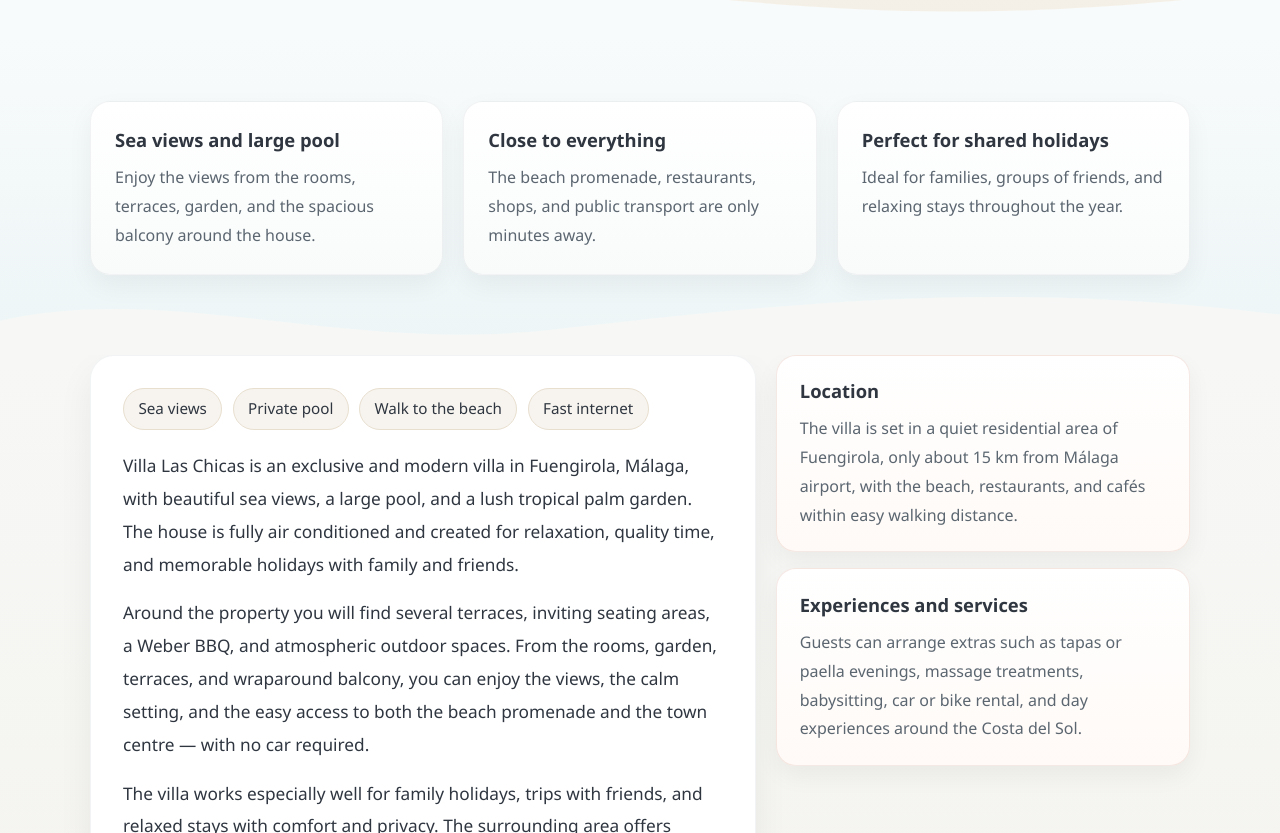
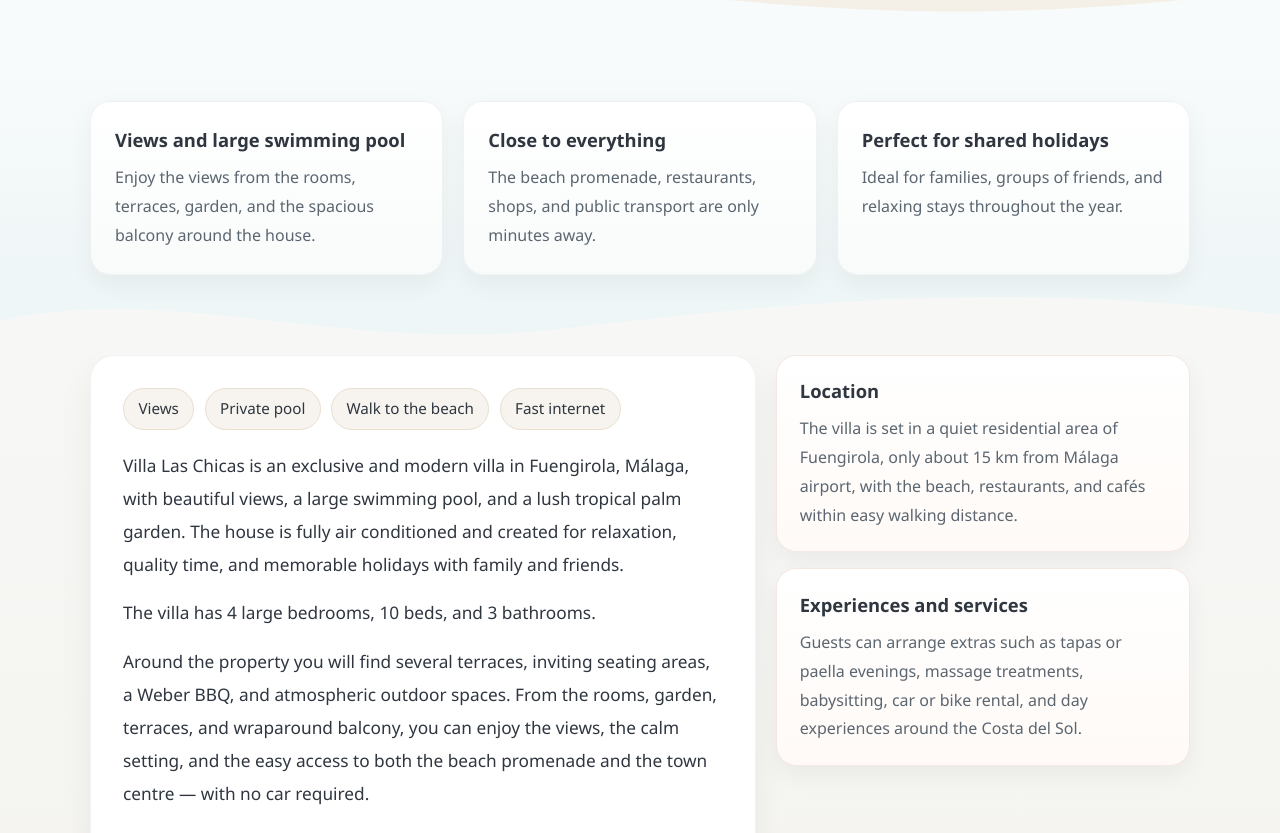
Before and after one commit to Cvangen91/VillaLasChicas, a React (Vite) app: page /about in a window 1280 px wide. Shown: the part 480-1313 px from the top of the page. Built offline with nearby package versions, Linux system fonts and the light colour scheme.

Commit message:
Oppdatert hus-info

```diff
--- a/src/locales/en.js
+++ b/src/locales/en.js
@@ -25,7 +25,7 @@ const en = {
     ctaTitle: 'Ready for your next holiday?',
     ctaText: 'Contact us for availability, pricing, and more information about your stay.',
     contactButton: 'Contact us',
-    heroTags: ['Sea views', 'Private pool', 'Fuengirola', 'Relaxed luxury'],
+    heroTags: ['Views', 'Private pool', 'Fuengirola', 'Relaxed luxury'],
     bookingEyebrow: 'Booking',
     bookingTitle: 'Booking',
     bookingText: 'A dedicated booking solution will be added here later. This section is reserved for availability, enquiries, and reservations.',
@@ -36,21 +36,22 @@ const en = {
   about: {
     title: 'About Villa Las Chicas',
     eyebrow: 'Exclusive villa in Fuengirola',
-    intro: 'A modern villa with sea views, a large pool, and a tropical garden — designed for calm holidays and memorable stays.',
+    intro: 'A modern villa with views, a large swimming pool, and a tropical garden — designed for calm holidays and memorable stays.',
     text: 'Villa Las Chicas is a welcoming holiday home in Fuengirola, Málaga.',
-    text1: 'Villa Las Chicas is an exclusive and modern villa in Fuengirola, Málaga, with beautiful sea views, a large pool, and a lush tropical palm garden. The house is fully air conditioned and created for relaxation, quality time, and memorable holidays with family and friends.',
+    text1: 'Villa Las Chicas is an exclusive and modern villa in Fuengirola, Málaga, with beautiful views, a large swimming pool, and a lush tropical palm garden. The house is fully air conditioned and created for relaxation, quality time, and memorable holidays with family and friends.',
     text2: 'Around the property you will find several terraces, inviting seating areas, a Weber BBQ, and atmospheric outdoor spaces. From the rooms, garden, terraces, and wraparound balcony, you can enjoy the views, the calm setting, and the easy access to both the beach promenade and the town centre — with no car required.',
     videoLabel: 'Watch the villa video',
     quickFact: 'Only minutes from the beach and town centre',
     logoCaption: 'A holiday home with Mediterranean charm, beautiful views, and relaxed luxury.',
-    feature1Title: 'Sea views and large pool',
+    feature1Title: 'Views and large swimming pool',
     feature1Text: 'Enjoy the views from the rooms, terraces, garden, and the spacious balcony around the house.',
     feature2Title: 'Close to everything',
     feature2Text: 'The beach promenade, restaurants, shops, and public transport are only minutes away.',
     feature3Title: 'Perfect for shared holidays',
     feature3Text: 'Ideal for families, groups of friends, and relaxing stays throughout the year.',
-    highlights: ['Sea views', 'Private pool', 'Walk to the beach', 'Fast internet'],
+    highlights: ['Views', 'Private pool', 'Walk to the beach', 'Fast internet'],
     extraText: 'The villa works especially well for family holidays, trips with friends, and relaxed stays with comfort and privacy. The surrounding area offers restaurants, beach life, excursions, golf, and activities throughout the year.',
+    textrooms: 'The villa has 4 large bedrooms, 10 beds, and 3 bathrooms.',
     faqTitle: 'Frequently asked questions',
     faqIntro: 'Here is a more detailed overview of the villa, the area, and what guests can expect during their stay.',
     faqs: [
@@ -60,7 +61,7 @@ const en = {
       },
       {
         q: 'What amenities does the villa offer?',
-        a: 'The villa includes a large private pool, several terraces, a tropical garden, air conditioning, fast internet, BBQ facilities, inviting seating areas, and sea views from multiple parts of the property.',
+        a: 'The villa includes a large private pool, several terraces, a tropical garden, air conditioning, fast internet, BBQ facilities, inviting seating areas, and views from multiple parts of the property. The villa has 4 large bedrooms, 10 beds, and 3 bathrooms.',
       },
       {
         q: 'Who is the villa ideal for?',
--- a/src/locales/es.js
+++ b/src/locales/es.js
@@ -25,7 +25,7 @@ const es = {
     ctaTitle: '¿Listo para tus próximas vacaciones?',
     ctaText: 'Contáctanos para disponibilidad, precios y más información sobre tu estancia.',
     contactButton: 'Contáctanos',
-    heroTags: ['Vistas al mar', 'Piscina privada', 'Fuengirola', 'Lujo relajado'],
+    heroTags: ['Vistas', 'Piscina privada', 'Fuengirola', 'Lujo relajado'],
     bookingEyebrow: 'Reserva',
     bookingTitle: 'Reserva',
     bookingText: 'Aquí se añadirá más adelante una solución de reservas. Esta sección está reservada para disponibilidad, consultas y reservas.',
@@ -36,21 +36,22 @@ const es = {
   about: {
     title: 'Sobre Villa Las Chicas',
     eyebrow: 'Villa exclusiva en Fuengirola',
-    intro: 'Una villa moderna con vistas al mar, una gran piscina y un jardín tropical, diseñada para vacaciones tranquilas y estancias memorables.',
+    intro: 'Una villa moderna con vistas, una gran piscina climatizada y un jardín tropical, diseñada para vacaciones tranquilas y estancias memorables.',
     text: 'Villa Las Chicas es una acogedora casa de vacaciones en Fuengirola, Málaga.',
-    text1: 'Villa Las Chicas es una villa exclusiva y moderna en Fuengirola, Málaga, con hermosas vistas al mar, una gran piscina y un exuberante jardín tropical de palmeras. La casa está completamente climatizada y creada para el descanso, el tiempo de calidad y unas vacaciones inolvidables con familia y amigos.',
+    text1: 'Villa Las Chicas es una villa exclusiva y moderna en Fuengirola, Málaga, con hermosas vistas, una gran piscina climatizada y un exuberante jardín tropical de palmeras. La casa está completamente climatizada y creada para el descanso, el tiempo de calidad y unas vacaciones inolvidables con familia y amigos.',
     text2: 'Alrededor de la propiedad encontrarás varias terrazas, agradables zonas de estar, una barbacoa Weber y espacios exteriores con mucho encanto. Desde las habitaciones, el jardín, las terrazas y el balcón que rodea la casa, podrás disfrutar de las vistas, la tranquilidad y el fácil acceso al paseo marítimo y al centro de la ciudad, sin necesidad de coche.',
     videoLabel: 'Ver el vídeo de la villa',
     quickFact: 'A solo unos minutos de la playa y del centro',
     logoCaption: 'Una casa de vacaciones con encanto mediterráneo, bonitas vistas y lujo relajado.',
-    feature1Title: 'Vistas al mar y gran piscina',
+    feature1Title: 'Vistas y gran piscina climatizada',
     feature1Text: 'Disfruta de las vistas desde las habitaciones, terrazas, jardín y el amplio balcón que rodea la casa.',
     feature2Title: 'Cerca de todo',
     feature2Text: 'El paseo marítimo, restaurantes, tiendas y transporte público están a solo unos minutos.',
     feature3Title: 'Perfecta para vacaciones en grupo',
     feature3Text: 'Ideal para familias, grupos de amigos y estancias relajadas durante todo el año.',
-    highlights: ['Vistas al mar', 'Piscina privada', 'A pie de playa', 'Internet rápido'],
+    highlights: ['Vistas', 'Piscina privada', 'A pie de playa', 'Internet rápido'],
     extraText: 'La villa funciona especialmente bien para vacaciones en familia, viajes con amigos y estancias relajadas con comodidad y privacidad. La zona ofrece restaurantes, vida de playa, excursiones, golf y actividades durante todo el año.',
+    textrooms: 'La villa tiene 4 dormitorios grandes, 10 plazas para dormir y 3 baños.',
     faqTitle: 'Preguntas frecuentes',
     faqIntro: 'Aquí tienes una visión más detallada de la villa, la zona y lo que los huéspedes pueden esperar durante su estancia.',
     faqs: [
@@ -60,7 +61,7 @@ const es = {
       },
       {
         q: '¿Qué comodidades ofrece la villa?',
-        a: 'La villa incluye una gran piscina privada, varias terrazas, un jardín tropical, aire acondicionado, internet rápido, zona de barbacoa, cómodas áreas de estar y vistas al mar desde varias partes de la propiedad.',
+        a: 'La villa incluye una gran piscina privada, varias terrazas, un jardín tropical, aire acondicionado, internet rápido, zona de barbacoa, cómodas áreas de estar y vistas desde varias partes de la propiedad. La villa tiene 4 dormitorios grandes, 10 plazas para dormir y 3 baños.',
       },
       {
         q: '¿Para quién es ideal la villa?',
--- a/src/locales/no.js
+++ b/src/locales/no.js
@@ -36,21 +36,22 @@ const no = {
   about: {
     title: 'Om Villa Las Chicas',
     eyebrow: 'Eksklusiv villa i Fuengirola',
-    intro: 'En moderne villa med havutsikt, stor pool og tropisk hage – skapt for rolige feriedager og gode opplevelser.',
+    intro: 'En moderne villa med stort basseng og en tropisk hage – skapt for rolige feriedager og gode opplevelser.',
     text: 'Villa Las Chicas er en innbydende feriebolig i Fuengirola, Málaga.',
-    text1: 'Villa Las Chicas er en eksklusiv og moderne villa i Fuengirola, Málaga, med vakker havutsikt, stor pool og en frodig tropisk palmehage. Huset er fullt klimatisert og laget for avslapning, kvalitetstid og minneverdige ferier med familie og venner.',
+    text1: 'Villa Las Chicas er en eksklusiv og moderne villa i Fuengirola, Málaga, med vakker utsikt, stort basseng og en frodig tropisk palmehage. Huset er fullt klimatisert og laget for avslapning, kvalitetstid og minneverdige ferier med familie og venner.',
     text2: 'Rundt eiendommen finner du flere terrasser, gode sittegrupper, Weber-grill og stemningsfulle uteområder. Fra både rom, hage, terrasse og balkong kan du nyte utsikt, ro og nærheten til både strandpromenade og byliv – helt uten at bil er nødvendig.',
     videoLabel: 'Se video av villaen',
     quickFact: 'Kun få minutter til strand og sentrum',
     logoCaption: 'Et feriehjem med middelhavsstemning, vakker utsikt og avslappet luksus.',
-    feature1Title: 'Havutsikt og stor pool',
+    feature1Title: 'Utsikt og stort basseng',
     feature1Text: 'Nyt utsikt fra rom, terrasser, hage og den store balkongen som går rundt huset.',
     feature2Title: 'Kort vei til alt',
     feature2Text: 'Strandpromenade, restauranter, butikker og kollektivtransport er bare minutter unna.',
     feature3Title: 'Perfekt for ferie sammen',
     feature3Text: 'Passer godt for familier, vennegjenger og avslappende opphold året rundt.',
-    highlights: ['Havutsikt', 'Stor privat pool', 'Gangavstand til strand', 'Raskt internett'],
+    highlights: ['Stort privat basseng', 'Gangavstand til strand', 'Raskt internett'],
     extraText: 'Villaen passer godt for familier, vennegjenger og rolige ferier med god komfort. Området rundt byr på restauranter, strandliv, utflukter, golf og mange opplevelser gjennom hele året.',
+    textrooms: 'Villaen har 4 store soverom , 10 sengeplasser og 3 bad.',
     faqTitle: 'Ofte stilte spørsmål',
     faqIntro: 'Her er litt mer detaljert informasjon om villaen, området og hva du kan forvente under oppholdet.',
     faqs: [
@@ -60,7 +61,7 @@ const no = {
       },
       {
         q: 'Hva slags fasiliteter har villaen?',
-        a: 'Villaen har stor privat pool, flere terrasser, tropisk hage, klimaanlegg, raskt internett, BBQ, gode sitteområder og utsikt mot havet fra flere deler av eiendommen.',
+        a: 'Villaen har stort privat basseng, flere terrasser, tropisk hage, klimaanlegg, raskt internett, BBQ, gode sitteområder og utsikt mot havet fra flere deler av eiendommen. Det er 4 store soverom, 10 sengeplasser og 3 bad.',
       },
       {
         q: 'Hvem passer villaen best for?',
--- a/src/pages/About.jsx
+++ b/src/pages/About.jsx
@@ -101,6 +101,7 @@ function About({ texts, setLanguage, language }) {
               </div>
 
               <p className="page-body-text">{texts.about.text1}</p>
+              <p className="page-body-text">{texts.about.textrooms}</p>
               <p className="page-body-text">{texts.about.text2}</p>
               <p className="page-body-text">{texts.about.extraText}</p>
             </div>
```
